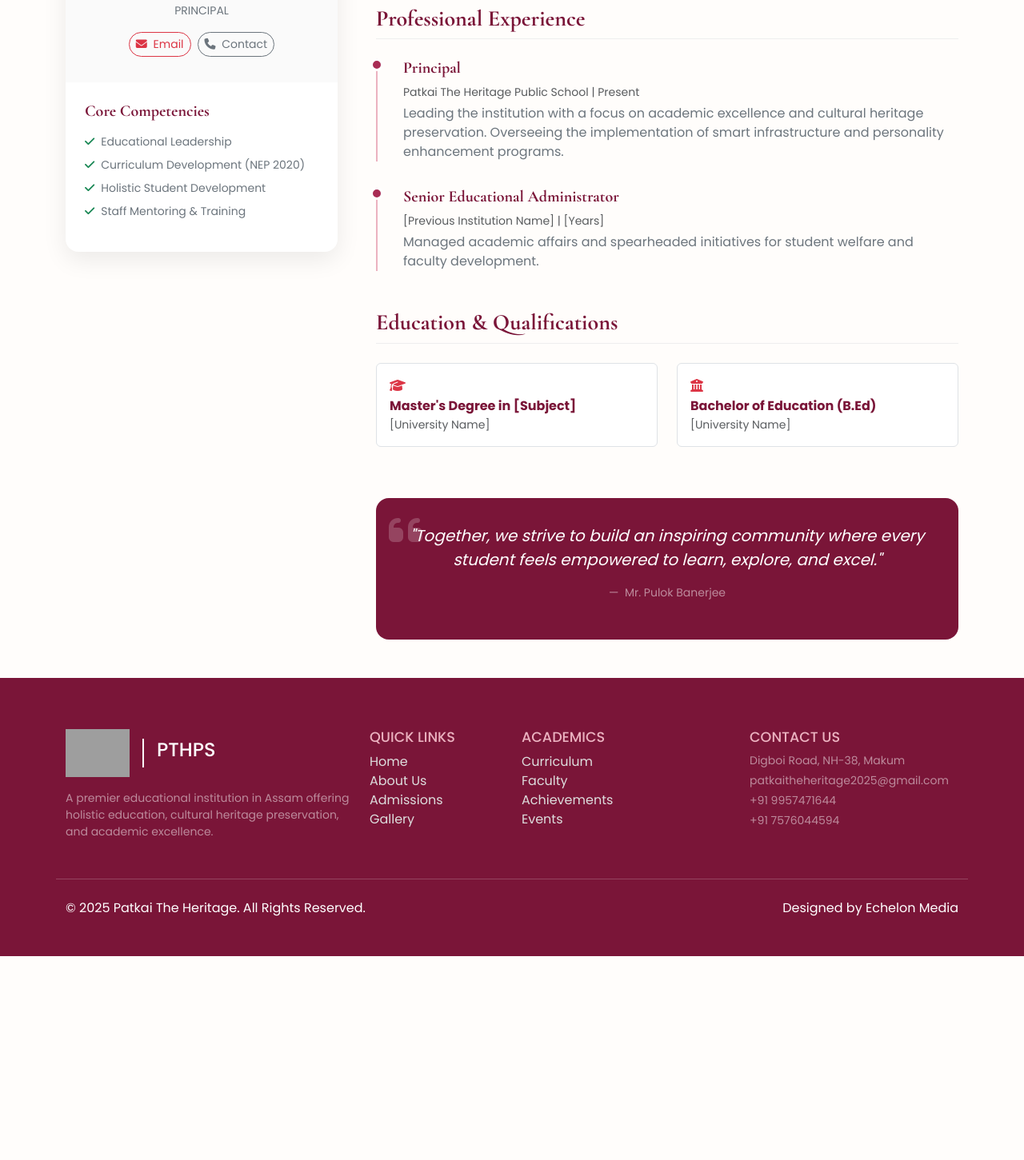
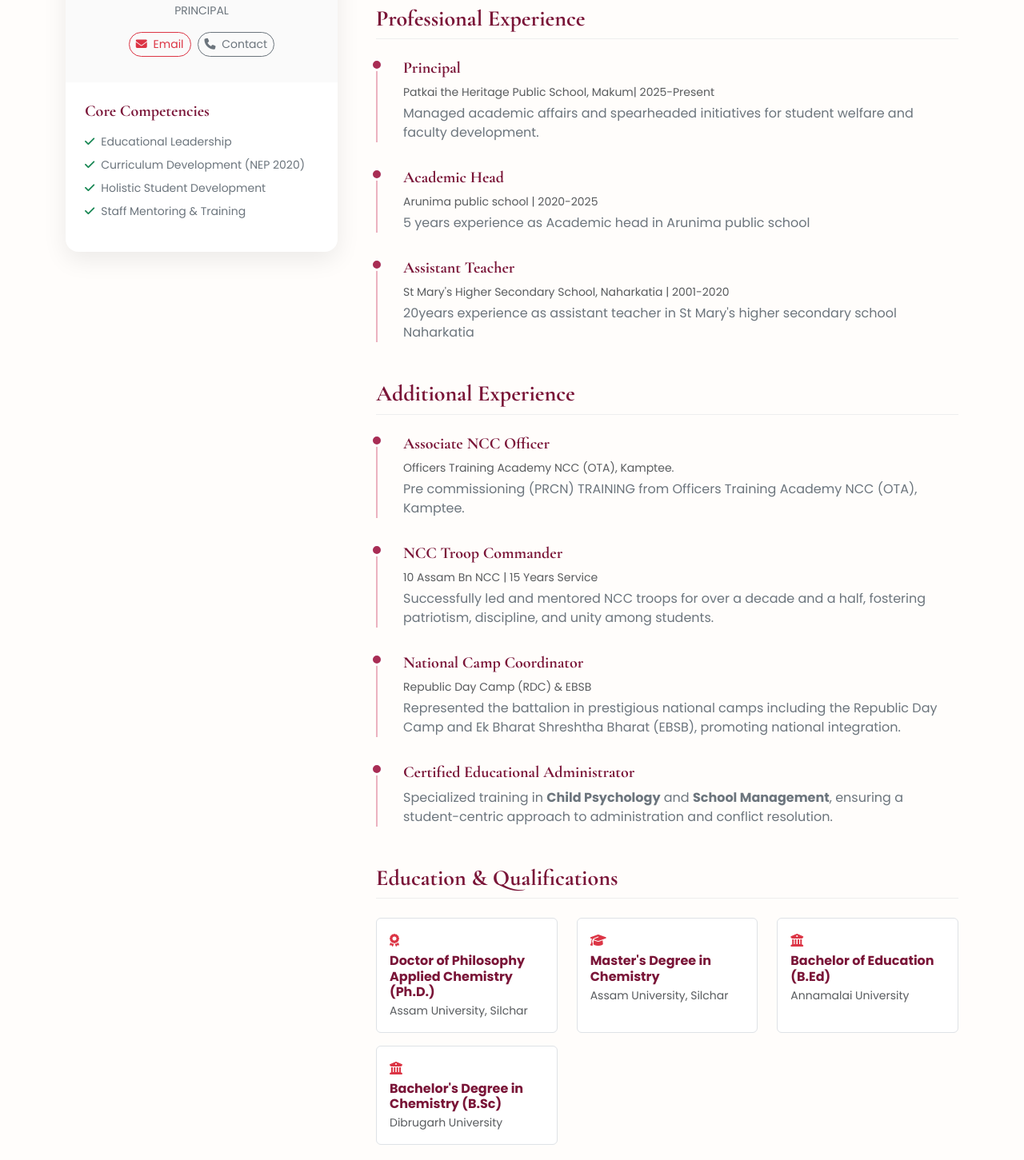
Before and after one commit to AryanAKE/patkaitheheritagepublicschool, a plain HTML site: page principal.html in a window 1280 px wide. Shown: the part 750-2201 px from the top of the page at 80% size. Before the commit the page ends 1946 px from the top, so only its background shows below. Drawn offline with nearby package versions, Linux system fonts and the light colour scheme; grey boxes are pictures that could not be loaded.

Commit message:
Updated Principal content, added Personal and professonal Details.

```diff
--- a/principal.html
+++ b/principal.html
@@ -235,35 +235,83 @@
 
             <div class="mb-5">
                 <h3 class="section-title">Professional Experience</h3>
+                <div class="timeline-item">
+                    <h5 class="font-cormorant fw-bold">Principal</h5>
+                    <p class="text-muted small mb-1">Patkai the Heritage Public School, Makum| 2025-Present</p>
+                    <p class="text-secondary">Managed academic affairs and spearheaded initiatives for student welfare and faculty development.</p>
+                </div>
+                <div class="timeline-item">
+                    <h5 class="font-cormorant fw-bold">Academic Head</h5>
+                    <p class="text-muted small mb-1">Arunima public school | 2020-2025</p>
+                    <p class="text-secondary">5 years experience as Academic head in Arunima public school</p>
+                </div>
+                <div class="timeline-item">
+                    <h5 class="font-cormorant fw-bold">Assistant Teacher</h5>
+                    <p class="text-muted small mb-1">St Mary's Higher Secondary School, Naharkatia | 2001-2020 </p>
+                    <p class="text-secondary"> 20years experience as assistant teacher in St Mary's higher secondary school Naharkatia </p>
+                </div>
+
+
+
+
+            </div>
+
+            <div class="mb-5">
+                <h3 class="section-title">Additional Experience</h3>
 
                 <div class="timeline-item">
-                    <h5 class="font-cormorant fw-bold">Principal</h5>
-                    <p class="text-muted small mb-1">Patkai The Heritage Public School | Present</p>
-                    <p class="text-secondary">Leading the institution with a focus on academic excellence and cultural heritage preservation. Overseeing the implementation of smart infrastructure and personality enhancement programs.</p>
+                    <h5 class="font-cormorant fw-bold">Associate NCC Officer</h5>
+                    <p class="text-muted small mb-1">Officers Training Academy NCC (OTA), Kamptee.</p>
+                    <p class="text-secondary">Pre commissioning (PRCN) TRAINING from Officers Training Academy NCC (OTA), Kamptee.</p>
                 </div>
 
                 <div class="timeline-item">
-                    <h5 class="font-cormorant fw-bold">Senior Educational Administrator</h5>
-                    <p class="text-muted small mb-1">[Previous Institution Name] | [Years]</p>
-                    <p class="text-secondary">Managed academic affairs and spearheaded initiatives for student welfare and faculty development.</p>
+                    <h5 class="font-cormorant fw-bold">NCC Troop Commander</h5>
+                    <p class="text-muted small mb-1">10 Assam Bn NCC | 15 Years Service</p>
+                    <p class="text-secondary">Successfully led and mentored NCC troops for over a decade and a half, fostering patriotism, discipline, and unity among students.</p>
+                </div>
+
+                <div class="timeline-item">
+                    <h5 class="font-cormorant fw-bold">National Camp Coordinator</h5>
+                    <p class="text-muted small mb-1">Republic Day Camp (RDC) & EBSB</p>
+                    <p class="text-secondary">Represented the battalion in prestigious national camps including the Republic Day Camp and Ek Bharat Shreshtha Bharat (EBSB), promoting national integration.</p>
+                </div>
+                <div class="timeline-item">
+                    <h5 class="font-cormorant fw-bold">Certified Educational Administrator</h5>
+                    <p class="text-secondary">Specialized training in <strong>Child Psychology</strong> and <strong>School Management</strong>, ensuring a student-centric approach to administration and conflict resolution.</p>
                 </div>
             </div>
-
-            <div class="mb-5">
+           <div class="mb-5">
                 <h3 class="section-title">Education & Qualifications</h3>
                 <div class="row">
-                    <div class="col-md-6 mb-3">
+                    <div class="col-md-4 mb-3">
+                        <div class="p-3 border rounded bg-white h-100">
+                            <i class="fas fa-award text-danger mb-2"></i>
+                            <h6 class="fw-bold mb-1">Doctor of Philosophy Applied Chemistry (Ph.D.)</h6>
+                            <p class="text-muted small mb-0"> Assam University, Silchar</p>
+                        </div>
+                    </div>
+
+                    <div class="col-md-4 mb-3">
                         <div class="p-3 border rounded bg-white h-100">
                             <i class="fas fa-graduation-cap text-danger mb-2"></i>
-                            <h6 class="fw-bold mb-1">Master's Degree in [Subject]</h6>
-                            <p class="text-muted small mb-0">[University Name]</p>
+                            <h6 class="fw-bold mb-1">Master's Degree in Chemistry</h6>
+                            <p class="text-muted small mb-0"> Assam University, Silchar </p>
                         </div>
                     </div>
-                    <div class="col-md-6 mb-3">
+
+                    <div class="col-md-4 mb-3">
                         <div class="p-3 border rounded bg-white h-100">
                             <i class="fas fa-university text-danger mb-2"></i>
                             <h6 class="fw-bold mb-1">Bachelor of Education (B.Ed)</h6>
-                            <p class="text-muted small mb-0">[University Name]</p>
+                            <p class="text-muted small mb-0">Annamalai University</p>
+                        </div>
+                    </div>
+                    <div class="col-md-4 mb-3">
+                        <div class="p-3 border rounded bg-white h-100">
+                            <i class="fas fa-university text-danger mb-2"></i>
+                            <h6 class="fw-bold mb-1">Bachelor's Degree in Chemistry (B.Sc)</h6>
+                            <p class="text-muted small mb-0">Dibrugarh University</p>
                         </div>
                     </div>
                 </div>
@@ -287,8 +335,7 @@
     </section>
   </main>
 
-      <!-- Footer -->
-    <footer id="contact">
+      <footer id="contact">
       <div class="container">
         <div class="row gy-4 footer-links">
           <div class="col-lg-4 col-md-12 animate-on-scroll fade-in-up">
```
